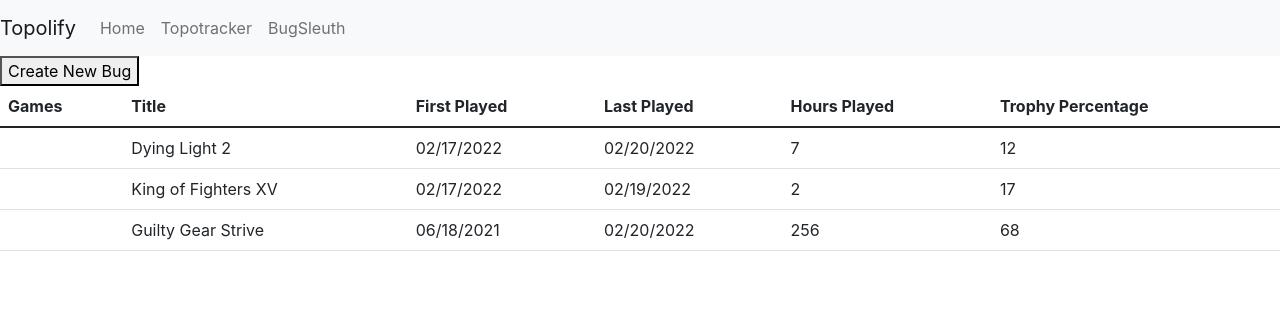
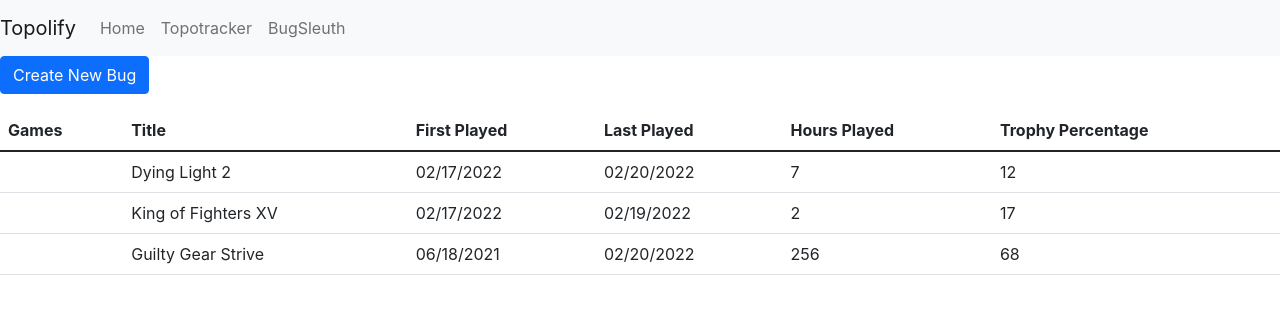
Before and after one commit to DevSoftian/devsoftian.github.io, a React (Create React App) app: page /devsoftian.github.io/bugsleuth in a window 1280 px wide. Shown: the top 314 px of the page. Built offline with nearby package versions, Linux system fonts and the light colour scheme; no server answers.

Commit message:
Added expandable create bug element.

```diff
--- /dev/null
+++ b/src/components/FormPop.jsx
@@ -0,0 +1,59 @@
+import React, { Component } from "react";
+import Input from "./input";
+import * as userService from "../services/userService";
+
+class FormPop extends Component {
+   state = {
+      account: { username: "", password: "", name: "" },
+      labels: { username: "Email", password: "Password", name: "Name" },
+   };
+
+   //Handles form submission.
+   handleSubmit = async (e) => {
+      e.preventDefault(); //Prevents default behavior (submitting and reloading the whole page).
+      const response = await userService.registerUser(this.state.account);
+      console.log(response.data);
+
+      // Resets fields.
+      const account = { username: "", password: "", name: "" };
+      this.setState({ account });
+   };
+
+   //Handles input changes by updating the state and removes labels once a value is entered into the a field.
+   handleChange = ({ currentTarget: input }) => {
+      const account = { ...this.state.account };
+      const labels = { ...this.state.labels };
+      labels[input.name] = "";
+      account[input.name] = input.value;
+      this.setState({ account, labels });
+   };
+
+   render() {
+      const { account, labels } = this.state;
+      return (
+         <form onSubmit={this.handleSubmit}>
+            {/* Passphrase input */}
+            <Input
+               name="password"
+               label={labels.password}
+               formType="password"
+               value={account.password}
+               onChange={this.handleChange}
+            />
+            {/* Submit button */}
+            <div className="d-grid">
+               <button
+                  onClick={this.onSubmit}
+                  className="btn btn-primary btn-login text-uppercase fw-bold"
+                  type="submit"
+               >
+                  Submit
+               </button>
+            </div>
+            <div className="p-3"></div>
+         </form>
+      );
+   }
+}
+
+export default FormPop;
--- a/src/components/bugSleuth.jsx
+++ b/src/components/bugSleuth.jsx
@@ -1,11 +1,11 @@
 import React, { Component } from "react";
-import bootstrap from "bootstrap";
 import Navbar from "./navbar";
 import Module from "./module";
 import { getGames } from "../services/games";
 import { getServices } from "../services/serviceKeys";
 import config from "../config.json";
 import CRUD from "./CRUD";
+import FormPop from "./FormPop";
 
 class BugSleuth extends Component {
    state = {
@@ -21,9 +21,6 @@ class BugSleuth extends Component {
          },
       };
       const bugs = await CRUD.read(tokenHeader, config.apiEndpoint + "bugs/");
-      //    "http://141.136.42.108:15868/bugs/",
-      //    tokenHeader
-      // );
       this.setState({ bugs });
 
       const bugService = await CRUD.read(
@@ -48,7 +45,31 @@ class BugSleuth extends Component {
       return (
          <div>
             <Navbar />
-            <button>Create New Bug</button>
+            <p>
+               <a
+                  class="btn btn-primary"
+                  data-bs-toggle="collapse"
+                  href="#collapseExample"
+                  role="button"
+                  aria-expanded="false"
+                  aria-controls="collapseExample"
+               >
+                  Create New Bug
+               </a>
+               {/* <button
+                  class="btn btn-primary"
+                  type="button"
+                  data-toggle="collapse"
+                  data-target="#collapseExample"
+                  aria-expanded="false"
+                  aria-controls="collapseExample"
+               >
+                  Button with data-target
+               </button> */}
+            </p>
+            <div class="collapse in" id="collapseExample">
+               <FormPop></FormPop>
+            </div>
             {/* Bug dashboard */}
             <Module
                className="md"
--- a/src/components/module.jsx
+++ b/src/components/module.jsx
@@ -15,8 +15,8 @@ class Module extends Component {
    render() {
       let module = Object.values(this.props.module);
       let service = this.props.service;
-    console.log(module);
-    console.log(service);
+      console.log("module", module);
+      console.log("service", service[0]);
 
       return (
          //Maps column titles from the "module" object and column data from the "service" object.
```
Lines whose indentation alone changed are shown as unchanged.
